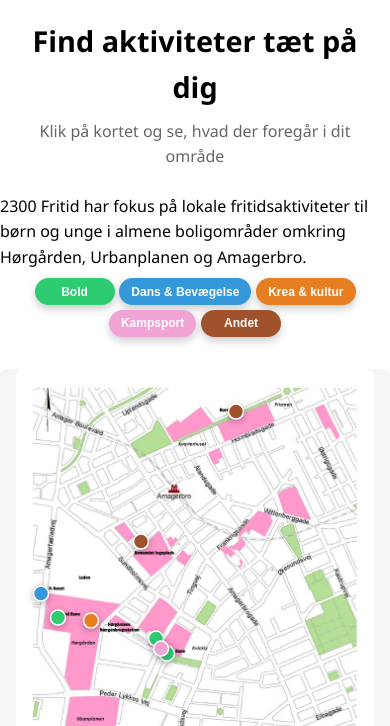
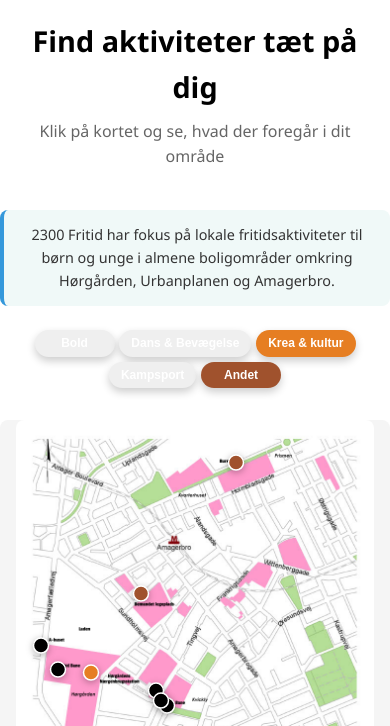
Before and after one commit to JoberAmagerplanen/2300Fritid.github.io, a plain HTML site: page index.html in a window 390 px wide. Shown: the part 345-1071 px from the top of the page. Drawn offline with Linux system fonts and the light colour scheme.

Commit message:
Refactor map CSS for new class names and responsiveness
Updated class names for buttons and map pins to reflect new naming conventions. Adjusted styles for responsive design and fact box.

```diff
--- a/style/map.css
+++ b/style/map.css
@@ -1,6 +1,25 @@
 /* ===========================
    Map Styling (Aktiviteter på kort)
    =========================== */
+
+/* ===== FAKTABOKS ===== */
+
+.fact-box {
+  max-width: 700px;
+  margin: 1.5rem auto 2rem auto;
+  padding: 1rem 1.5rem;
+  background-color: #f0f9f8;
+  border-left: 4px solid #3498db;
+  border-radius: 8px;
+  text-align: center;
+}
+
+.fact-box p {
+  margin: 0;
+  font-size: 1rem;
+  color: #333;
+  line-height: 1.6;
+}
 
 /* ===== FILTER BUTTONS ===== */
 
@@ -29,11 +48,11 @@
 }
 
 /* Kategori-specifikke farver */
-.filter-button.bold {
+.filter-button.fodbold {
   background-color: #2ecc71;
 }
 
-.filter-button.dans-bevægelse {
+.filter-button.dans {
   background-color: #3498db;
 }
 
@@ -41,7 +60,7 @@
   background-color: #e67e22;
 }
 
-.filter-button.kampsport {
+.filter-button.boksning {
   background-color: #f1a3d6;
 }
 
@@ -108,11 +127,11 @@
 }
 
 /* Pin-farver baseret på kategori */
-.map-pin.bold {
+.map-pin.fodbold {
   color: #2ecc71; /* Grøn */
 }
 
-.map-pin.dans-bevægelse {
+.map-pin.dans {
   color: #3498db; /* Blå */
 }
 
@@ -120,7 +139,7 @@
   color: #e67e22; /* Orange */
 }
 
-.map-pin.kampsport {
+.map-pin.boksning {
   color: #f1a3d6; /* Lyserosa */
 }
 
@@ -222,11 +241,11 @@
 }
 
 /* Badge-farver baseret på kategori */
-.popup-badge.bold {
+.popup-badge.fodbold {
   background-color: #2ecc71;
 }
 
-.popup-badge.dans-bevægelse {
+.popup-badge.dans {
   background-color: #3498db;
 }
 
@@ -234,7 +253,7 @@
   background-color: #e67e22;
 }
 
-.popup-badge.kampsport {
+.popup-badge.boksning {
   background-color: #f1a3d6;
 }
 
@@ -260,6 +279,15 @@
 /* ===== RESPONSIVE ===== */
 
 @media (max-width: 768px) {
+  .fact-box {
+    margin: 1rem auto 1.5rem auto;
+    padding: 0.85rem 1.1rem;
+  }
+
+  .fact-box p {
+    font-size: 0.9rem;
+  }
+
   #filter-buttons {
     gap: 0.5rem;
     margin: 0.5rem auto 1.5rem auto;
```
